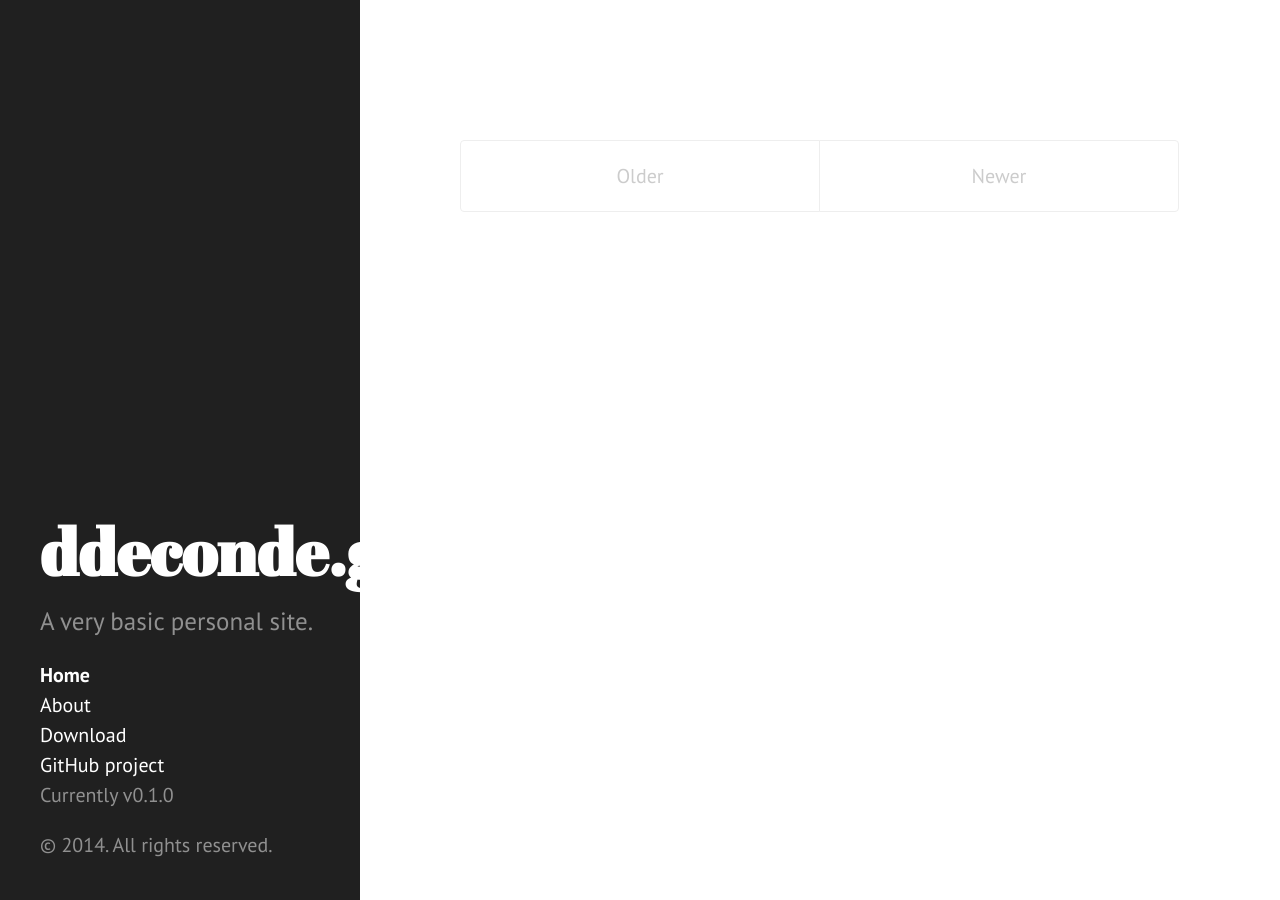
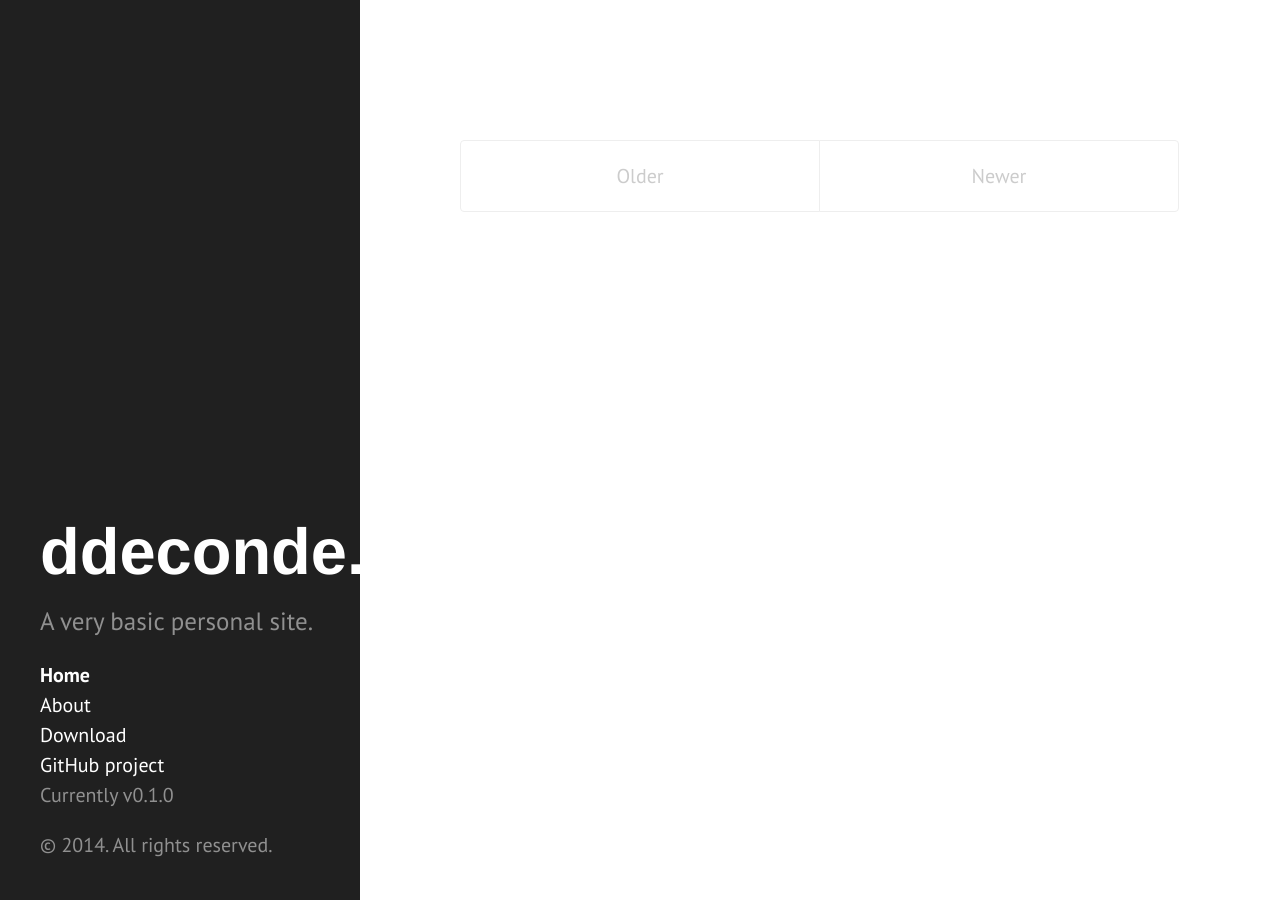
Before and after one commit to ddeconde/ddeconde.github.io, a Jekyll site: the page built from index.html, in a window 1280 px wide. Built offline with Jekyll 4.4.1, drawn with Linux system fonts in a browser that asks for light colours; Markdown is read by kramdown in place of the engine named in the settings; the list of posts is cut into pages by our own code.

Commit message:
font change

```diff
--- a/public/css/hyde.css
+++ b/public/css/hyde.css
@@ -79,7 +79,7 @@ html {
 .sidebar-about h1 {
   color: #fff;
   margin-top: 0;
-  font-family: "Abril Fatface", serif;
+  font-family: "Helvetica Neue", Helvetica, Arial, sans-serif;
   font-size: 3.25rem;
 }
 
```
